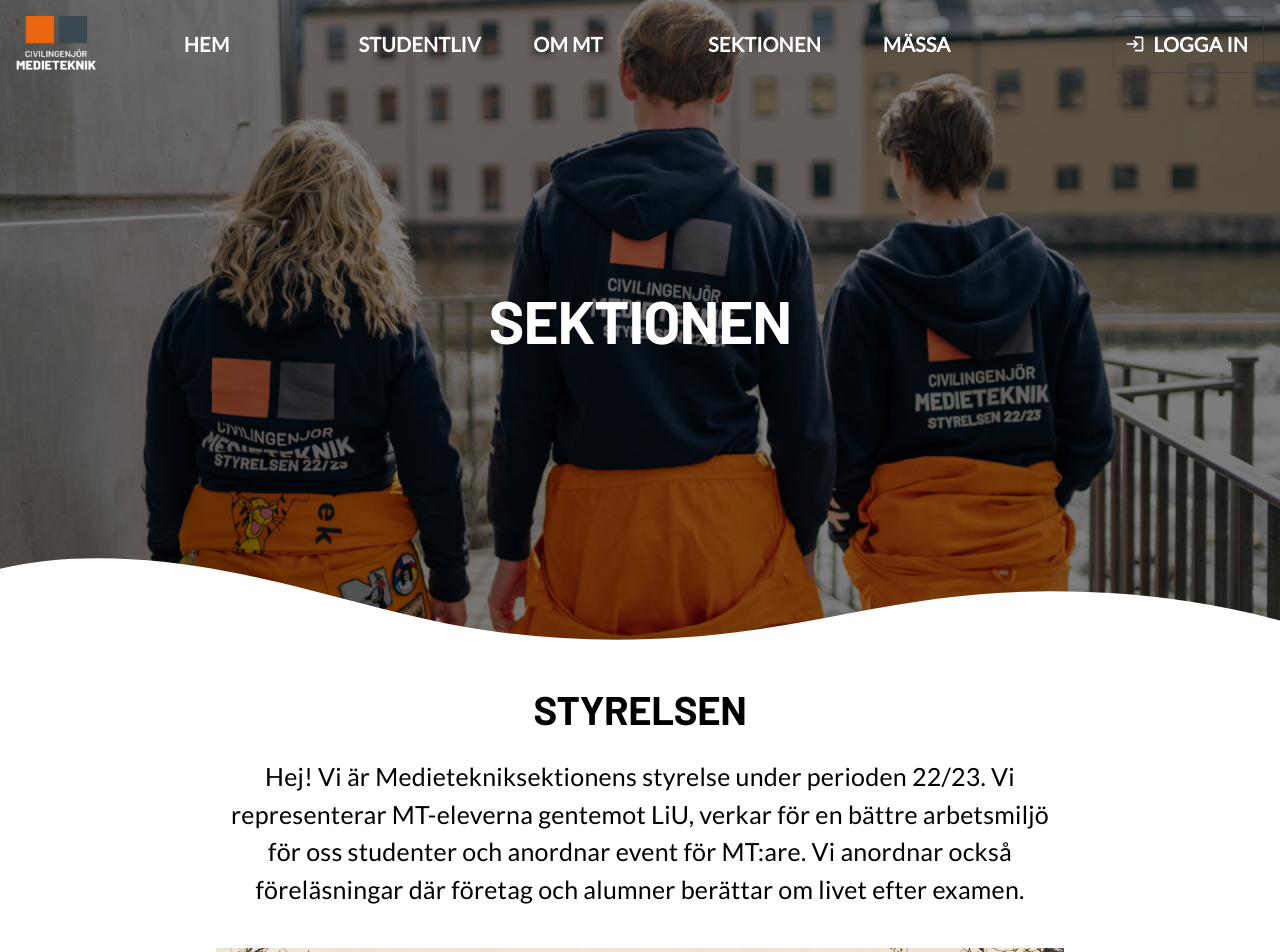
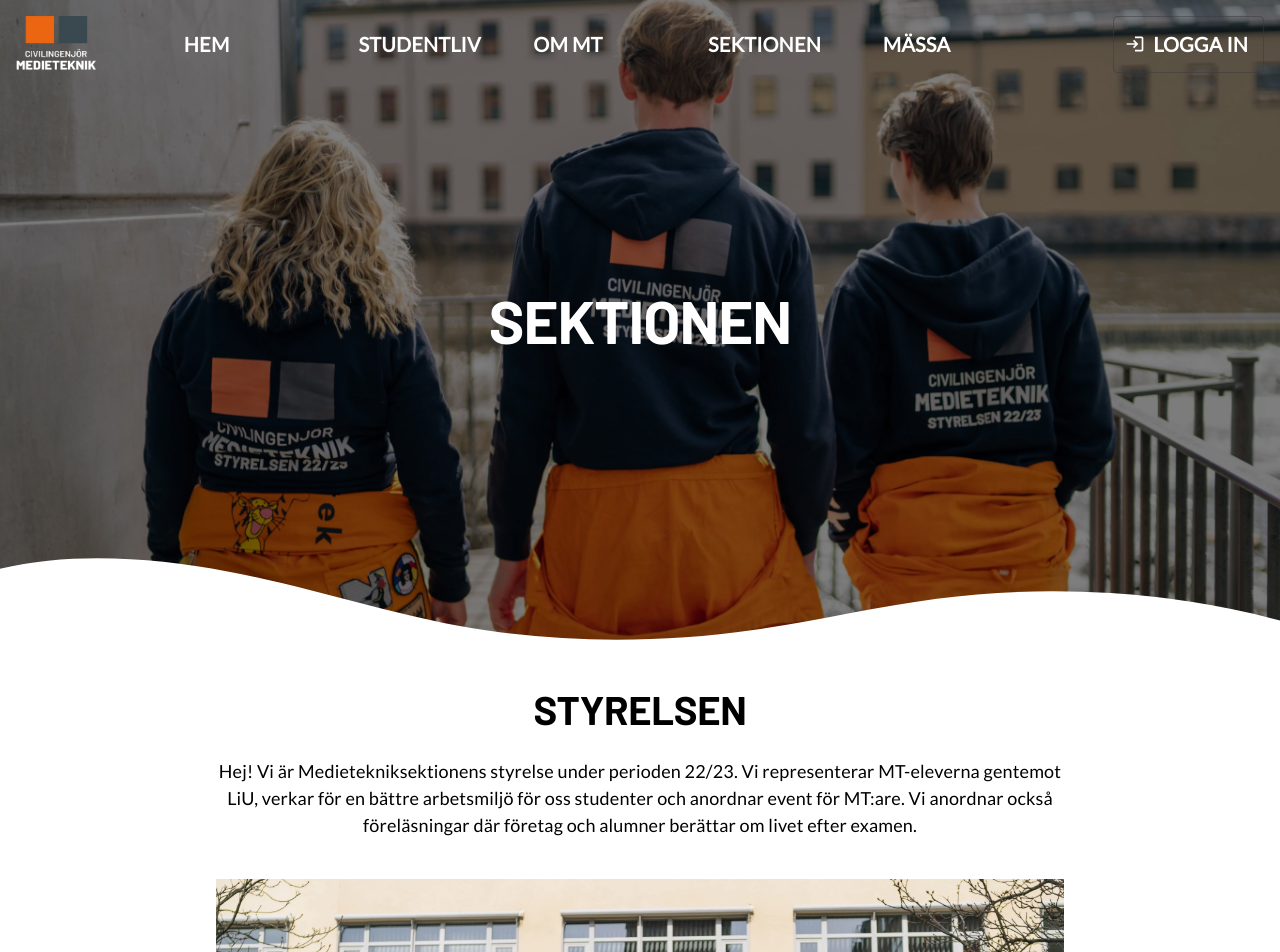
Before and after one commit to webbchef/medieteknik, a Next.js app: page /sektionen in a window 1280 px wide. Shown: the top 952 px of the page. Built offline with nearby package versions, Linux system fonts and the light colour scheme.

Commit message:
fixed font size

```diff
--- a/pages/sektionen/index.tsx
+++ b/pages/sektionen/index.tsx
@@ -76,7 +76,7 @@ const PresentationPage: NextPage = () => {
           align="center"
           sx={{
             marginBottom: "40px",
-            fontSize: isDesktop ? "25px !important" : undefined,
+            // fontSize: isDesktop ? "25px !important" : undefined,
           }}
         >
           Hej! Vi är Medietekniksektionens styrelse under perioden 22/23. Vi
```
